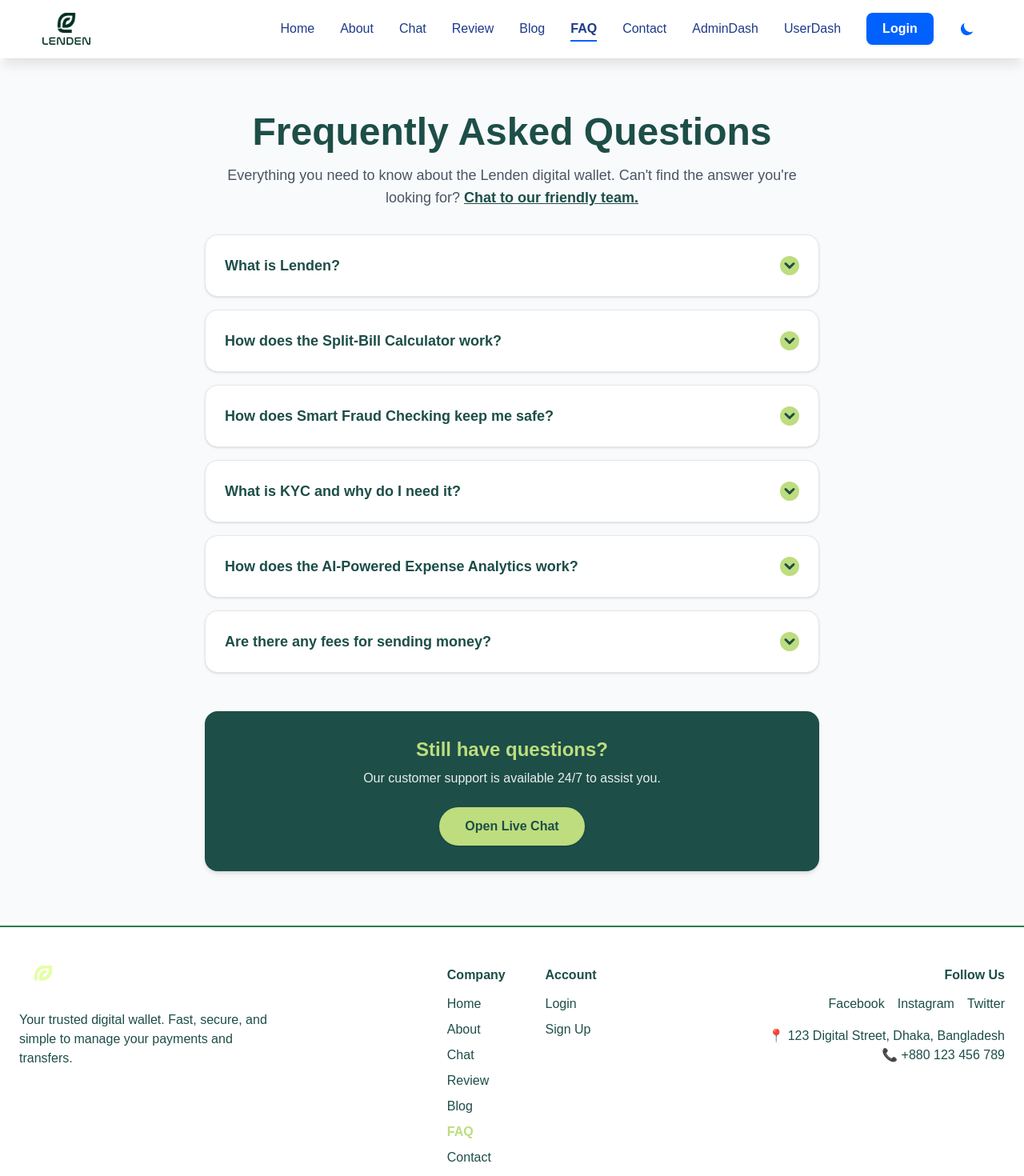
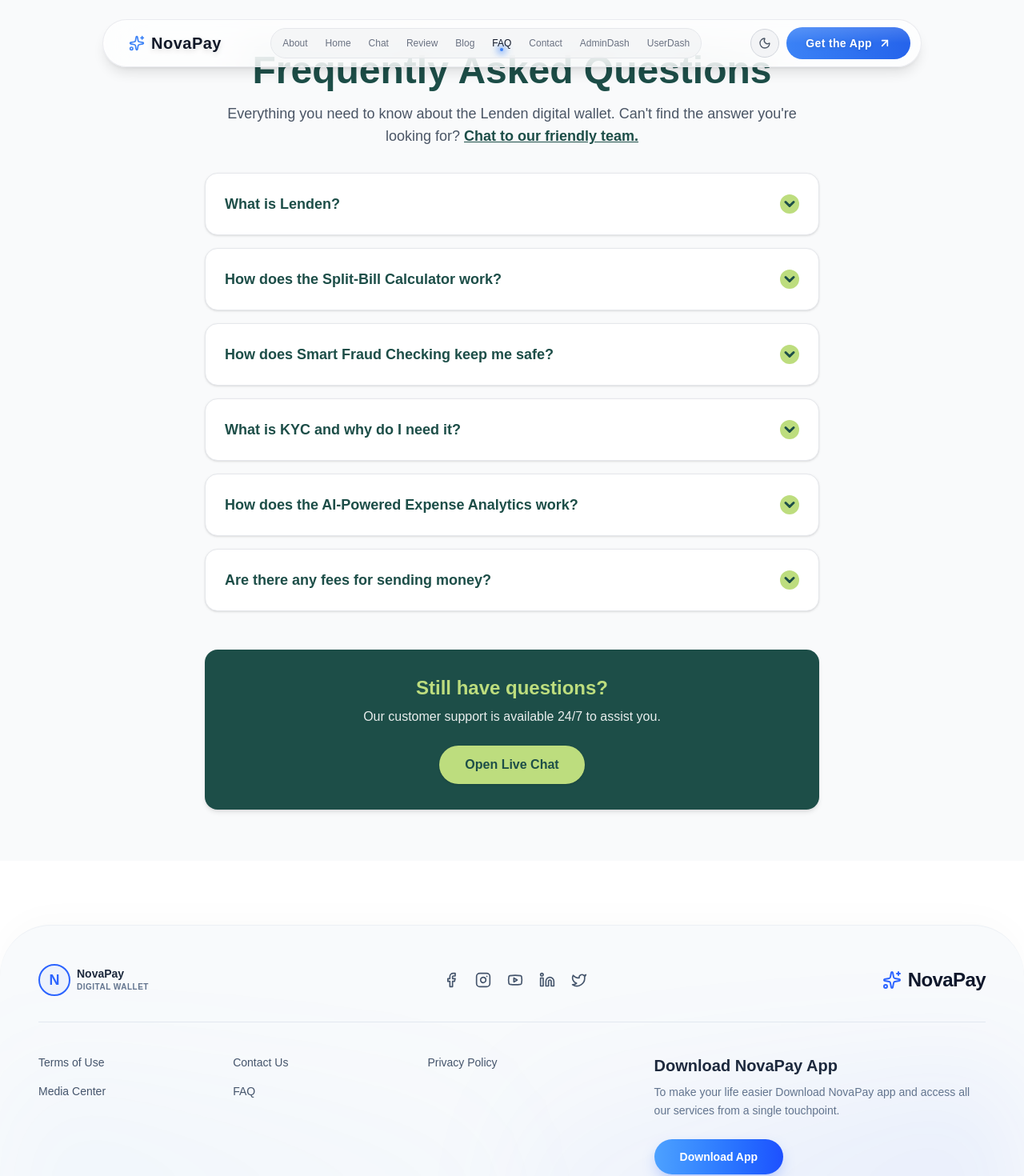
Before and after one commit to AlFahad47/Lenden, a Next.js app: page /faq in a window 1280 px wide. Shown: the top 1470 px of the page at 80% size. Built offline with nearby package versions, Linux system fonts and the light colour scheme.

Commit message:
checking if everything up to date

```diff
--- a/src/app/globals.css
+++ b/src/app/globals.css
@@ -26,3 +26,7 @@ body {
   color: var(--foreground);
   font-family: Arial, Helvetica, sans-serif;
 }
+
+.dark body {
+  background: #04090f;
+}
--- a/src/app/layout.tsx
+++ b/src/app/layout.tsx
@@ -27,7 +27,7 @@ export default function RootLayout({
   return (
     <html lang="en">
       <body
-        className={`${geistSans.variable} ${geistMono.variable} antialiased`}
+        className={`${geistSans.variable} ${geistMono.variable} antialiased bg-white dark:bg-[#04090f]`}
       >
         <Navbar></Navbar>
         {children}
--- a/src/app/page.tsx
+++ b/src/app/page.tsx
@@ -7,7 +7,7 @@ import Menus from "@/components/ui/menus";
 
 export default function Home() {
   return (
-    <main>
+    <main className="bg-white dark:bg-[#04090f]">
       <Banner />
       <Menus />
       <OfferSection />
--- a/src/components/layout/Footer.tsx
+++ b/src/components/layout/Footer.tsx
@@ -1,114 +1,85 @@
-"use client"
+"use client";
+import React from 'react';
+import Link from 'next/link';
+import { Facebook, Instagram, Youtube, Linkedin, Twitter, Sparkles } from 'lucide-react';
 
-import React from "react"
-import Link from "next/link"
-import Image from "next/image"
-import { usePathname } from "next/navigation"
-import { navLinks } from "@/data/navLinks"
+const Footer: React.FC = () => {
+  return (
+    <footer className="relative bg-[#F8FAFC] dark:bg-[#04090f] pt-12 mt-20 rounded-t-[2.5rem] md:rounded-t-[4rem] overflow-hidden border-t border-slate-200/50 dark:border-white/[0.06] shadow-[0_-10px_40px_rgba(0,0,0,0.02)] dark:shadow-[0_-10px_40px_rgba(0,0,0,0.3)]">
 
-export default function Footer() {
-  const pathname = usePathname()
+      <div className="absolute bottom-0 right-0 w-full md:w-1/2 h-64 bg-gradient-to-tl from-[#2C64FF]/10 to-transparent blur-3xl pointer-events-none"></div>
+      <div className="absolute bottom-0 left-0 w-full md:w-1/2 h-64 bg-gradient-to-tr from-[#4DA1FF]/5 to-transparent blur-3xl pointer-events-none"></div>
 
-  const isActive = (href: string) => pathname === href
+      <div className="max-w-7xl mx-auto px-6 md:px-12 relative z-10">
 
-  const accountLinks = [
-    { name: "Login", href: "/login" },
-    { name: "Sign Up", href: "/signup" },
-  ]
+        {/* --- TOP ROW: Logo & Social Icons --- */}
+        <div className="flex flex-col md:flex-row items-center justify-between pb-8 border-b border-slate-200 dark:border-white/[0.06] gap-6">
 
-  const socialLinks = [
-    { name: "Facebook", href: "#" },
-    { name: "Instagram", href: "#" },
-    { name: "Twitter", href: "#" },
-  ]
+          {/* Left Logo */}
+          <div className="flex items-center gap-2">
+            <div className="w-10 h-10 rounded-full border-2 border-[#2C64FF] flex items-center justify-center bg-[#2C64FF]/5 dark:bg-[#2C64FF]/10">
+              <span className="font-bold text-[#2C64FF] text-lg">N</span>
+            </div>
+            <div className="flex flex-col">
+              <span className="font-bold text-sm leading-tight text-slate-800 dark:text-white">NovaPay</span>
+              <span className="text-[10px] uppercase tracking-wider text-slate-500 dark:text-slate-400 font-semibold">Digital Wallet</span>
+            </div>
+          </div>
 
-  return (
-    <footer className="bg-white dark:bg-[#1D4E48] text-[#1D4E48] dark:text-gray-100 border-t-2 border-[#2e7a47] transition-colors duration-300 py-12 mt-1">
-      <div className="max-w-7xl mx-auto px-6 flex flex-col md:flex-row justify-between gap-8">
+          {/* Center Social Icons */}
+          <div className="flex items-center gap-5 text-slate-600 dark:text-slate-400">
+            <a href="#" className="hover:text-[#2C64FF] dark:hover:text-[#4DA1FF] transition-colors"><Facebook size={20} /></a>
+            <a href="#" className="hover:text-[#2C64FF] dark:hover:text-[#4DA1FF] transition-colors"><Instagram size={20} /></a>
+            <a href="#" className="hover:text-[#2C64FF] dark:hover:text-[#4DA1FF] transition-colors"><Youtube size={20} /></a>
+            <a href="#" className="hover:text-[#2C64FF] dark:hover:text-[#4DA1FF] transition-colors"><Linkedin size={20} /></a>
+            <a href="#" className="hover:text-[#2C64FF] dark:hover:text-[#4DA1FF] transition-colors"><Twitter size={20} /></a>
+          </div>
 
-        {/* Branding */}
-        <div className="flex flex-col items-start">
-          <Link href="/">
-            <Image
-              src="/logo.png"
-              alt="Lenden Logo"
-              width={60}
-              height={15}
-              priority
-              className="object-contain"
-            />
-          </Link>
-          <p className="text-sm mt-4 md:text-base max-w-xs">
-            Your trusted digital wallet. Fast, secure, and simple to manage your payments and transfers.
+          {/* Right Logo */}
+          <div className="flex items-center gap-2">
+            <Sparkles className="text-[#2C64FF] w-6 h-6" />
+            <span className="text-slate-900 dark:text-white font-black text-2xl tracking-tight">NovaPay</span>
+          </div>
+        </div>
+
+        {/* --- MIDDLE ROW: Links & App Download --- */}
+        <div className="grid grid-cols-2 md:grid-cols-5 gap-8 py-10">
+
+          <div className="flex flex-col gap-4">
+            <Link href="/terms" className="text-sm font-medium text-slate-600 dark:text-slate-400 hover:text-[#2C64FF] dark:hover:text-[#4DA1FF] transition-colors">Terms of Use</Link>
+            <Link href="/media" className="text-sm font-medium text-slate-600 dark:text-slate-400 hover:text-[#2C64FF] dark:hover:text-[#4DA1FF] transition-colors">Media Center</Link>
+          </div>
+
+          <div className="flex flex-col gap-4">
+            <Link href="/contact" className="text-sm font-medium text-slate-600 dark:text-slate-400 hover:text-[#2C64FF] dark:hover:text-[#4DA1FF] transition-colors">Contact Us</Link>
+            <Link href="/faq" className="text-sm font-medium text-slate-600 dark:text-slate-400 hover:text-[#2C64FF] dark:hover:text-[#4DA1FF] transition-colors">FAQ</Link>
+          </div>
+
+          <div className="flex flex-col gap-4">
+            <Link href="/privacy" className="text-sm font-medium text-slate-600 dark:text-slate-400 hover:text-[#2C64FF] dark:hover:text-[#4DA1FF] transition-colors">Privacy Policy</Link>
+          </div>
+
+          <div className="col-span-2 flex flex-col items-start md:pl-10">
+            <h3 className="text-xl font-bold text-slate-800 dark:text-white mb-2">Download NovaPay App</h3>
+            <p className="text-sm text-slate-500 dark:text-slate-400 leading-relaxed mb-6">
+              To make your life easier Download NovaPay app and access all our services from a single touchpoint.
+            </p>
+            <button className="bg-gradient-to-r from-[#4DA1FF] to-[#1E50FF] hover:from-[#2C64FF] hover:to-[#1d4ed8] text-white px-8 py-3 rounded-full text-sm font-bold shadow-[0_8px_20px_-5px_rgba(44,100,255,0.4)] hover:shadow-[0_8px_25px_-5px_rgba(44,100,255,0.6)] transition-all duration-300 hover:-translate-y-0.5">
+              Download App
+            </button>
+          </div>
+        </div>
+
+        {/* --- BOTTOM ROW: Copyright --- */}
+        <div className="pb-8 pt-4">
+          <p className="text-xs font-medium text-slate-400 dark:text-slate-500">
+            © 2026 NovaPay All rights reserved
           </p>
         </div>
 
-        {/* Links */}
-        <div className="flex flex-col md:flex-row gap-10">
-          <div>
-            <h2 className="font-semibold mb-3">Company</h2>
-            <ul className="space-y-2">
-              {navLinks.map((link) => (
-                <li key={link.name}>
-                  <Link
-                    href={link.href}
-                    className={`transition-colors ${
-                      isActive(link.href)
-                        ? "text-[#BDDD7E] font-bold"
-                        : "hover:text-[#BDDD7E]"
-                    }`}
-                  >
-                    {link.name}
-                  </Link>
-                </li>
-              ))}
-            </ul>
-          </div>
-
-          <div>
-            <h2 className="font-semibold mb-3">Account</h2>
-            <ul className="space-y-2">
-              {accountLinks.map((link) => (
-                <li key={link.name}>
-                  <Link
-                    href={link.href}
-                    className={`transition-colors ${
-                      isActive(link.href)
-                        ? "text-[#BDDD7E] font-bold"
-                        : "hover:text-[#BDDD7E]"
-                    }`}
-                  >
-                    {link.name}
-                  </Link>
-                </li>
-              ))}
-            </ul>
-          </div>
-        </div>
-
-        {/* Social */}
-        <div className="flex flex-col items-start md:items-end">
-          <h2 className="font-semibold mb-3">Follow Us</h2>
-          <div className="flex gap-4 mb-4">
-            {socialLinks.map((link) => (
-              <Link
-                key={link.name}
-                href={link.href}
-                className="hover:text-[#BDDD7E] transition-colors"
-              >
-                {link.name}
-              </Link>
-            ))}
-          </div>
-          <p className="text-sm md:text-base">📍 123 Digital Street, Dhaka, Bangladesh</p>
-          <p className="text-sm md:text-base">📞 +880 123 456 789</p>
-        </div>
-      </div>
-
-      {/* Bottom */}
-      <div className="mt-10 border-t border-gray-300 dark:border-gray-500 text-center text-sm pt-4 text-gray-500 dark:text-gray-300">
-        © {new Date().getFullYear()} Lenden. All rights reserved.
       </div>
     </footer>
-  )
-}
+  );
+};
+
+export default Footer;
--- a/src/components/layout/Navbar.tsx
+++ b/src/components/layout/Navbar.tsx
@@ -1,150 +1,180 @@
-"use client"
+"use client";
+import React, { useState, useEffect } from 'react';
+import Link from 'next/link';
+import { ArrowUpRight, Menu, X, Sparkles, Sun, Moon } from 'lucide-react';
+import { usePathname } from 'next/navigation';
 
-import React, { useState, useEffect } from "react"
-import Link from "next/link"
-import Image from "next/image"
-import { usePathname } from "next/navigation"
-import { HiMenu, HiX, HiSun, HiMoon } from "react-icons/hi"
-import { navLinks } from "@/data/navLinks"
-
-export default function Navbar() {
-  const [isOpen, setIsOpen] = useState(false)
-  const [darkMode, setDarkMode] = useState(false)
-  const [mounted, setMounted] = useState(false)
-  const pathname = usePathname()
+const Navbar: React.FC = () => {
+  const [isScrolled, setIsScrolled] = useState(false);
+  const [isMobileMenuOpen, setIsMobileMenuOpen] = useState(false);
+  const [darkMode, setDarkMode] = useState(false);
+  const [mounted, setMounted] = useState(false);
+  const pathname = usePathname();
 
   useEffect(() => {
-    setMounted(true)
-    const storedTheme = localStorage.getItem("theme")
-    if (storedTheme === "dark") {
-      setDarkMode(true)
-      document.documentElement.classList.add("dark")
-    } else if (storedTheme === "light") {
-      setDarkMode(false)
-      document.documentElement.classList.remove("dark")
+    setMounted(true);
+    const stored = localStorage.getItem("theme");
+    if (stored === "dark") {
+      setDarkMode(true);
+      document.documentElement.classList.add("dark");
+    } else if (stored === "light") {
+      setDarkMode(false);
+      document.documentElement.classList.remove("dark");
     } else {
-      const prefersDark = window.matchMedia("(prefers-color-scheme: dark)").matches
-      setDarkMode(prefersDark)
-      if (prefersDark) document.documentElement.classList.add("dark")
+      const prefersDark = window.matchMedia("(prefers-color-scheme: dark)").matches;
+      setDarkMode(prefersDark);
+      if (prefersDark) document.documentElement.classList.add("dark");
     }
-  }, [])
+  }, []);
+
+  useEffect(() => {
+    const handleScroll = () => setIsScrolled(window.scrollY > 30);
+    window.addEventListener("scroll", handleScroll, { passive: true });
+    return () => window.removeEventListener("scroll", handleScroll);
+  }, []);
 
   const toggleDarkMode = () => {
-    setDarkMode((prev) => {
-      const newMode = !prev
-      localStorage.setItem("theme", newMode ? "dark" : "light")
-      document.documentElement.classList.toggle("dark", newMode)
-      return newMode
-    })
-  }
+    setDarkMode(prev => {
+      const next = !prev;
+      localStorage.setItem("theme", next ? "dark" : "light");
+      document.documentElement.classList.toggle("dark", next);
+      return next;
+    });
+  };
 
-  if (!mounted) return null
+  const navLinks = [
+    { name: "About", path: "/about" },
+    { name: "Home", path: "/" },
+    { name: "Chat", path: "/chat" },
+    { name: "Review", path: "/review" },
+    { name: "Blog", path: "/blog" },
+    { name: "FAQ", path: "/faq" },
+    { name: "Contact", path: "/contact" },
+    { name: "AdminDash", path: "/dashboard/admin" },
+    { name: "UserDash", path: "/dashboard/users" },
+  ];
+
+  if (!mounted) return null;
 
   return (
-    <nav className="bg-white/90 mb-1 dark:bg-[#04090f]/95 backdrop-blur-md border-b border-white/20 dark:border-white/10 transition-all duration-300 w-full sticky top-0 z-50 shadow-lg">
-      <div className="flex justify-between w-11/12 mx-auto py-4 items-center">
+    <div className="fixed top-6 left-0 w-full z-50 flex justify-center px-4 pointer-events-none">
 
-        {/* Logo */}
-        <Link href="/" className="flex items-center">
-          <Image
-            src="/logo.png"
-            alt="NovaPay Logo"
-            width={60}
-            height={15}
-            priority
-            className="hidden dark:block object-contain hover:scale-105 transition-transform"
-          />
-          <Image
-            src="/lightmoodlogo.png"
-            alt="NovaPay Logo"
-            width={60}
-            height={15}
-            priority
-            className="block dark:hidden object-contain hover:scale-105 transition-transform"
-          />
-        </Link>
+      <nav
+        className={`pointer-events-auto relative flex items-center justify-between p-2 rounded-[2rem] transition-all duration-700 ease-[cubic-bezier(0.34,1.56,0.64,1)] ${
+          isScrolled
+            ? 'w-full max-w-4xl bg-white/90 dark:bg-white/[0.03] backdrop-blur-[24px] border border-gray-200 dark:border-white/[0.08] shadow-[0_8px_32px_0_rgba(0,0,0,0.08)] dark:shadow-[0_8px_32px_0_rgba(0,0,0,0.4)]'
+            : 'w-full max-w-5xl bg-white/70 dark:bg-[#0f172a]/20 backdrop-blur-xl border border-gray-200/80 dark:border-white/5 shadow-lg dark:shadow-2xl'
+        }`}
+      >
+        {/* Inner Glass Shine */}
+        <div className="absolute inset-0 rounded-[2rem] shadow-[inset_0_1px_1px_rgba(255,255,255,0.15)] pointer-events-none"></div>
 
-        {/* Desktop */}
-        <div className="hidden md:flex items-center gap-6">
-          <ul className="flex items-center gap-8 text-[#1e3a8a] dark:text-blue-100 font-medium">
-            {navLinks.map((link) => (
-              <li key={link.name} className="relative group">
+        {/* Brand / Logo */}
+        <div className="pl-4 md:pl-6 flex-shrink-0 z-20 flex items-center gap-2">
+          <Sparkles className="text-[#3b82f6] w-5 h-5" />
+          <Link href="/" className="text-gray-900 dark:text-white font-bold text-lg md:text-xl tracking-wide drop-shadow-md">
+            NovaPay
+          </Link>
+        </div>
+
+        {/* Desktop Links (Center) */}
+        <div className="hidden md:flex flex-1 items-center justify-center px-2 overflow-hidden">
+          <div className="flex items-center gap-0.5 bg-gray-100/80 dark:bg-white/[0.02] p-1 rounded-full border border-gray-200 dark:border-white/[0.05] overflow-x-auto scrollbar-none">
+          {navLinks.map((link) => {
+            const isActive = pathname === link.path || (link.name === 'Home' && pathname === '/');
+            return (
+              <Link
+                key={link.name}
+                href={link.path}
+                className={`relative px-2.5 py-1.5 text-xs font-medium transition-all duration-300 rounded-full whitespace-nowrap ${
+                  isActive ? 'text-gray-900 dark:text-white' : 'text-gray-500 dark:text-slate-400 hover:text-gray-900 dark:hover:text-white hover:bg-gray-200/60 dark:hover:bg-white/[0.05]'
+                }`}
+              >
+                <span className="relative z-10">{link.name}</span>
+                {isActive && (
+                  <span className="absolute bottom-1 left-1/2 -translate-x-1/2 w-1 h-1 bg-[#3b82f6] rounded-full shadow-[0_0_10px_3px_rgba(59,130,246,0.8)]"></span>
+                )}
+              </Link>
+            );
+          })}
+          </div>
+        </div>
+
+        {/* Right side: Theme toggle + CTA */}
+        <div className="hidden md:flex items-center gap-2 flex-shrink-0 pr-1 z-20">
+
+          {/* Theme Toggle */}
+          <button
+            onClick={toggleDarkMode}
+            className="flex items-center justify-center w-9 h-9 rounded-full bg-gray-100 dark:bg-white/[0.05] border border-gray-300 dark:border-white/[0.08] text-gray-600 dark:text-slate-300 hover:text-gray-900 dark:hover:text-white hover:bg-gray-200 dark:hover:bg-white/[0.1] transition-all duration-300"
+          >
+            {darkMode ? <Sun size={16} /> : <Moon size={16} />}
+          </button>
+
+          {/* CTA Button */}
+          <Link
+            href="/register"
+            className="group relative flex items-center gap-2 px-6 py-2.5 rounded-full overflow-hidden border border-white/10"
+          >
+            <div className="absolute inset-0 bg-gradient-to-r from-[#3b82f6] to-[#2563eb] transition-all duration-500 group-hover:scale-110 group-hover:from-[#2563eb] group-hover:to-[#1d4ed8]"></div>
+            <div className="absolute top-0 left-0 w-full h-1/2 bg-gradient-to-b from-white/30 to-transparent opacity-50 rounded-t-full"></div>
+            <span className="relative text-white text-sm font-semibold tracking-wide drop-shadow-sm">Get the App</span>
+            <ArrowUpRight
+              size={16}
+              strokeWidth={2.5}
+              className="relative text-white group-hover:translate-x-0.5 group-hover:-translate-y-0.5 transition-transform duration-300"
+            />
+          </Link>
+        </div>
+
+        {/* Mobile right: theme toggle + hamburger */}
+        <div className="md:hidden flex items-center gap-2 pr-4 z-20">
+          <button
+            onClick={toggleDarkMode}
+            className="flex items-center justify-center w-9 h-9 rounded-full bg-gray-100 dark:bg-white/[0.05] border border-gray-300 dark:border-white/[0.08] text-gray-600 dark:text-slate-300 hover:text-gray-900 dark:hover:text-white transition-all"
+          >
+            {darkMode ? <Sun size={16} /> : <Moon size={16} />}
+          </button>
+          <button
+            className="text-gray-900 dark:text-white"
+            onClick={() => setIsMobileMenuOpen(!isMobileMenuOpen)}
+          >
+            {isMobileMenuOpen ? <X size={24} /> : <Menu size={24} />}
+          </button>
+        </div>
+
+        {/* Mobile Menu Dropdown */}
+        {isMobileMenuOpen && (
+          <div className="absolute top-[120%] left-0 w-full bg-[#0a101f]/80 backdrop-blur-2xl border border-white/10 rounded-[1.5rem] p-5 flex flex-col gap-2 shadow-[0_20px_50px_rgba(0,0,0,0.5)] md:hidden">
+            {navLinks.map((link) => {
+              const isActive = pathname === link.path || (link.name === 'Home' && pathname === '/');
+              return (
                 <Link
-                  href={link.href}
-                  className={`transition ${
-                    pathname === link.href ? "font-semibold" : ""
+                  key={link.name}
+                  href={link.path}
+                  onClick={() => setIsMobileMenuOpen(false)}
+                  className={`px-4 py-3 rounded-xl text-sm font-medium transition-all ${
+                    isActive ? 'bg-[#3b82f6]/20 text-white border border-[#3b82f6]/30' : 'text-slate-300 hover:text-white hover:bg-white/5'
                   }`}
                 >
                   {link.name}
                 </Link>
+              );
+            })}
+            <Link
+              href="/register"
+              onClick={() => setIsMobileMenuOpen(false)}
+              className="mt-4 flex justify-center items-center gap-2 bg-gradient-to-r from-[#3b82f6] to-[#2563eb] text-white px-5 py-3.5 rounded-xl text-sm font-bold shadow-[0_0_20px_-5px_rgba(59,130,246,0.6)]"
+            >
+              Get the App
+              <ArrowUpRight size={18} />
+            </Link>
+          </div>
+        )}
 
-                {/* animated underline */}
-                <span
-                  className={`absolute left-0 -bottom-1 h-[2px] bg-[#0061ff] dark:bg-[#00b4ff] transition-all duration-300 ${
-                    pathname === link.href
-                      ? "w-full"
-                      : "w-0 group-hover:w-full"
-                  }`}
-                />
-              </li>
-            ))}
+      </nav>
+    </div>
+  );
+};
 
-            {/* Login button */}
-            <Link
-              href="/login"
-              className="bg-[#0061ff] dark:bg-[#0095ff] text-white px-5 py-2 rounded-lg font-semibold shadow hover:-translate-y-0.5 hover:shadow-lg transition"
-            >
-              Login
-            </Link>
-          </ul>
-
-          {/* Toggle */}
-          <div
-            onClick={toggleDarkMode}
-            className="p-2 rounded-full bg-white/80 dark:bg-gray-700 text-[#0061ff] dark:text-[#00b4ff] hover:rotate-12 transition"
-          >
-            {darkMode ? <HiSun className="w-5 h-5" /> : <HiMoon className="w-5 h-5" />}
-          </div>
-        </div>
-
-        {/* Mobile */}
-        <div className="flex md:hidden items-center gap-2">
-          <button
-            onClick={toggleDarkMode}
-            className="p-2 rounded-full bg-white/80 dark:bg-gray-700 text-[#0061ff] dark:text-[#00b4ff]"
-          >
-            {darkMode ? <HiSun /> : <HiMoon />}
-          </button>
-
-          <div
-            className="text-[#1e3a8a] dark:text-blue-100 text-3xl cursor-pointer"
-            onClick={() => setIsOpen(!isOpen)}
-          >
-            {isOpen ? <HiX /> : <HiMenu />}
-          </div>
-        </div>
-      </div>
-
-      {/* Mobile Menu */}
-      {isOpen && (
-        <ul className="md:hidden flex flex-col items-center gap-5 pb-6 text-[#1e3a8a] dark:text-blue-100 font-medium animate-fadeIn">
-          {navLinks.map((link) => (
-            <li key={link.name}>
-              <Link href={link.href} onClick={() => setIsOpen(false)}>
-                {link.name}
-              </Link>
-            </li>
-          ))}
-
-          <Link
-            href="/login"
-            className="bg-[#0061ff] dark:bg-[#0095ff] text-white px-5 py-2 rounded-lg font-semibold"
-            onClick={() => setIsOpen(false)}
-          >
-            Login
-          </Link>
-        </ul>
-      )}
-    </nav>
-  )
-}
+export default Navbar;
```
